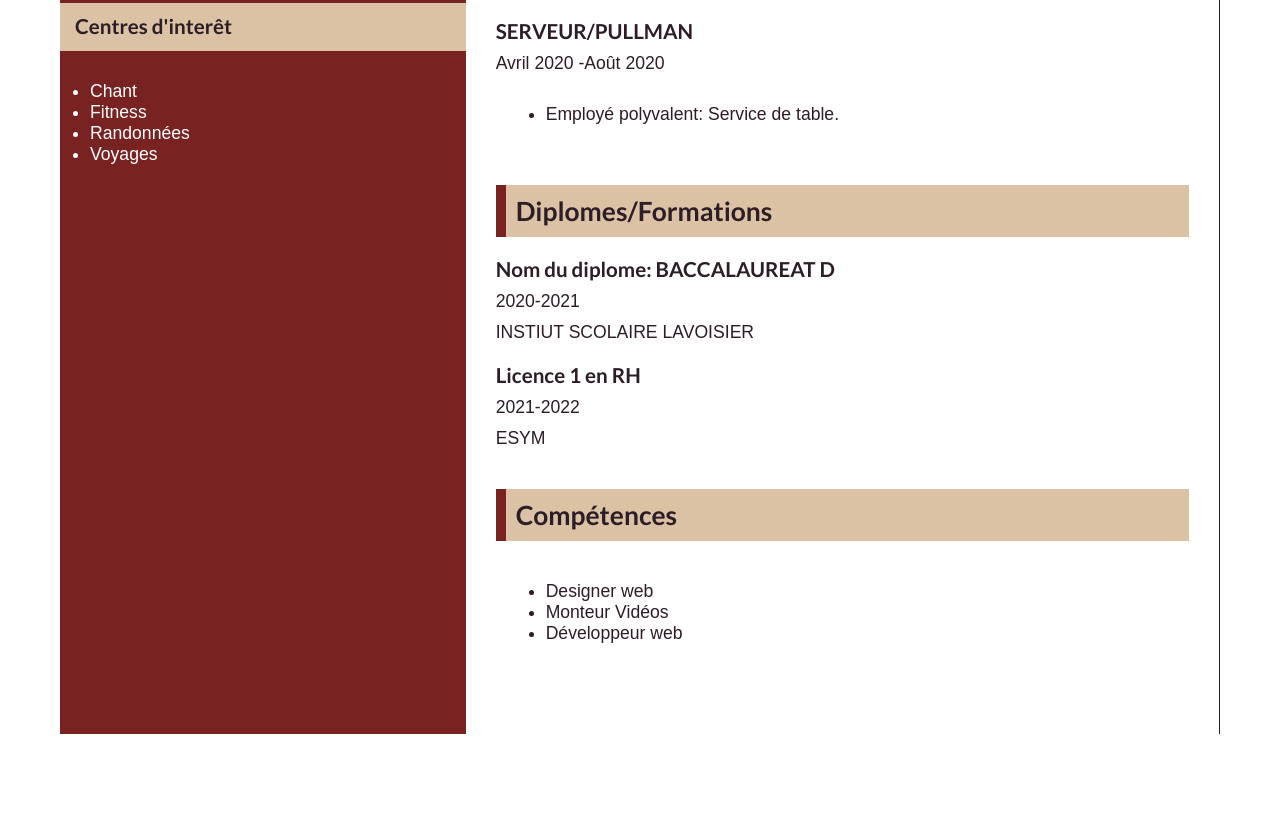
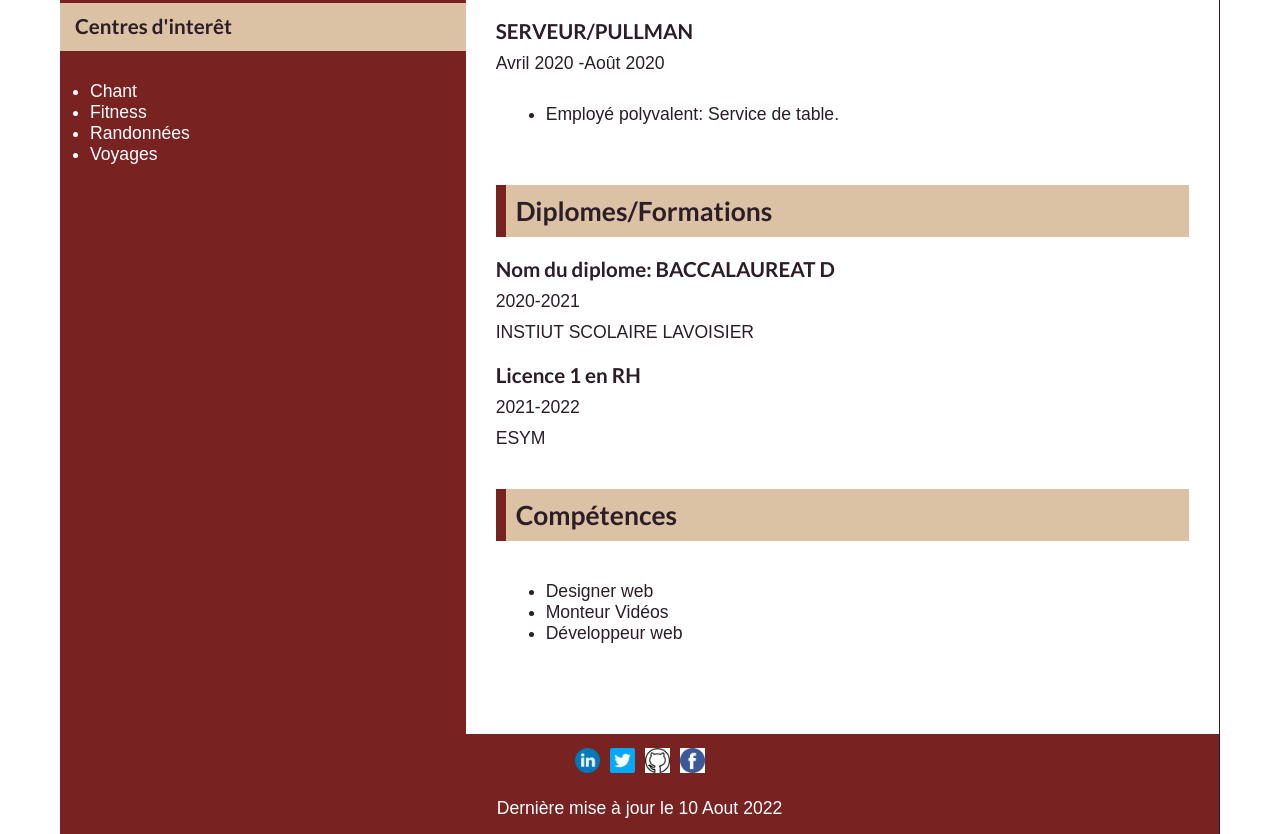
Before and after one commit to sorel20/cv-sorel, a plain HTML site: page index.html in a window 1280 px wide. Shown: the part 782-1616 px from the top of the page. Before the commit the page ends 1516 px from the top, so only its background shows below. Drawn offline with Linux system fonts and the light colour scheme.

Commit message:
design de content

```diff
--- a/assets/css/styles.css
+++ b/assets/css/styles.css
@@ -200,3 +200,33 @@ h2, h3{
     margin-left: 30px;
 
 }
+
+
+.footer{
+    width: 100%;
+    height: 100px;
+    display: flex;
+    flex-direction: column;
+    gap: 20px;
+    padding: 20px;
+    align-items: center;
+    justify-content: center;
+}
+.footer .social_icons{
+    list-style: none;
+    display: flex;
+    gap: 10px;
+}
+
+.footer .social_icons li img{
+    width: 25px;
+    height: 25px;
+
+}
+
+.github_icon{
+    background-color: var(--white);
+}
+.footer .social_icons li:hover img{
+    opacity: .5;
+}
--- a/index.html
+++ b/index.html
@@ -139,6 +139,17 @@
 
         </div>
 
+        <div class="footer">
+            <ul class="social_icons">
+                <li><img src="assets/icons/linkedin.png" alt="linkedin"></li>
+                <li><img src="assets/icons/twitter.png" alt="twiter"></li>
+                <li ><img src="assets/icons/github.png" alt="github" class="github_icon"></li>
+                <li><img src="assets/icons/facebook.png" alt="facebook" class="github_icon"></li>
+            </ul>
+            <p>Dernière mise à jour le 10 Aout 2022</p>
+        </div>
+
+
 
     </div>
 
```
